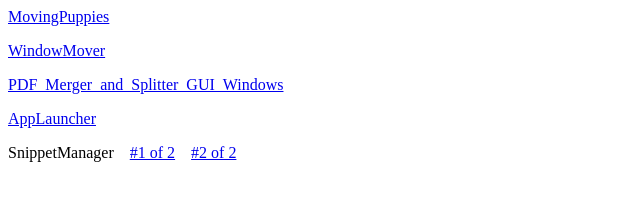
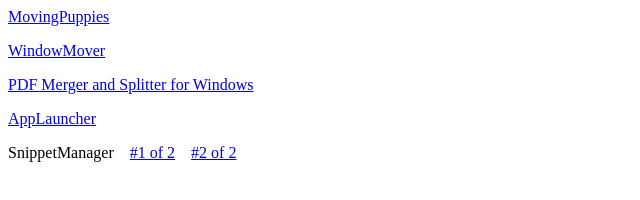
Before and after one commit to NicholasChoi/nicholaschoi.github.io, a plain HTML site: page index.html in a window 1280 px wide. Shown: the full height of the page, 0-640 px from the left. Drawn offline with Linux system fonts and the light colour scheme.

Commit message:
PDF_Merger_and_Splitter_GUI_Windows has been renamed and updated.

```diff
--- a/index.html
+++ b/index.html
@@ -6,7 +6,7 @@
 <body>
     <a href="./files/MovingPuppies.7z" download>MovingPuppies</a>
     <p><a href="./files/WindowMover.7z" download>WindowMover</a>
-    <p><a href="./files/PDF_Merger_and_Splitter_GUI_Windows.7z" download>PDF_Merger_and_Splitter_GUI_Windows</a>
+    <p><a href="./files/PDF_Merger_and_Splitter_Windows.7z" download>PDF Merger and Splitter for Windows</a>
     <p><a href="./files/AppLauncher.7z" download>AppLauncher</a>
     <p>SnippetManager&nbsp;&nbsp;&nbsp;&nbsp;<a href="./files/SnippetManager.7z.001" download>#1 of 2</a>&nbsp;&nbsp;&nbsp;&nbsp;<a href="./files/SnippetManager.7z.002" download>#2 of 2</a>
 </body>
```
Also changed, not shown: 2 other files.
